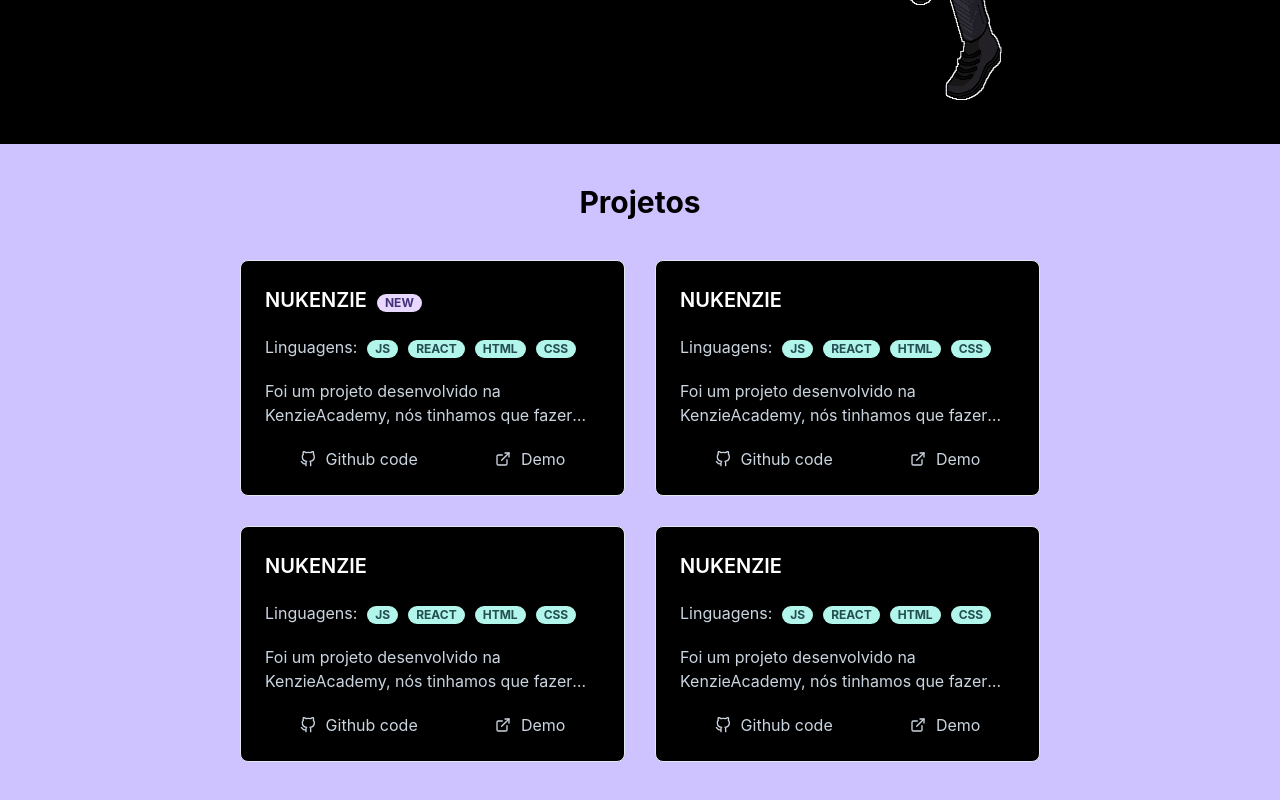
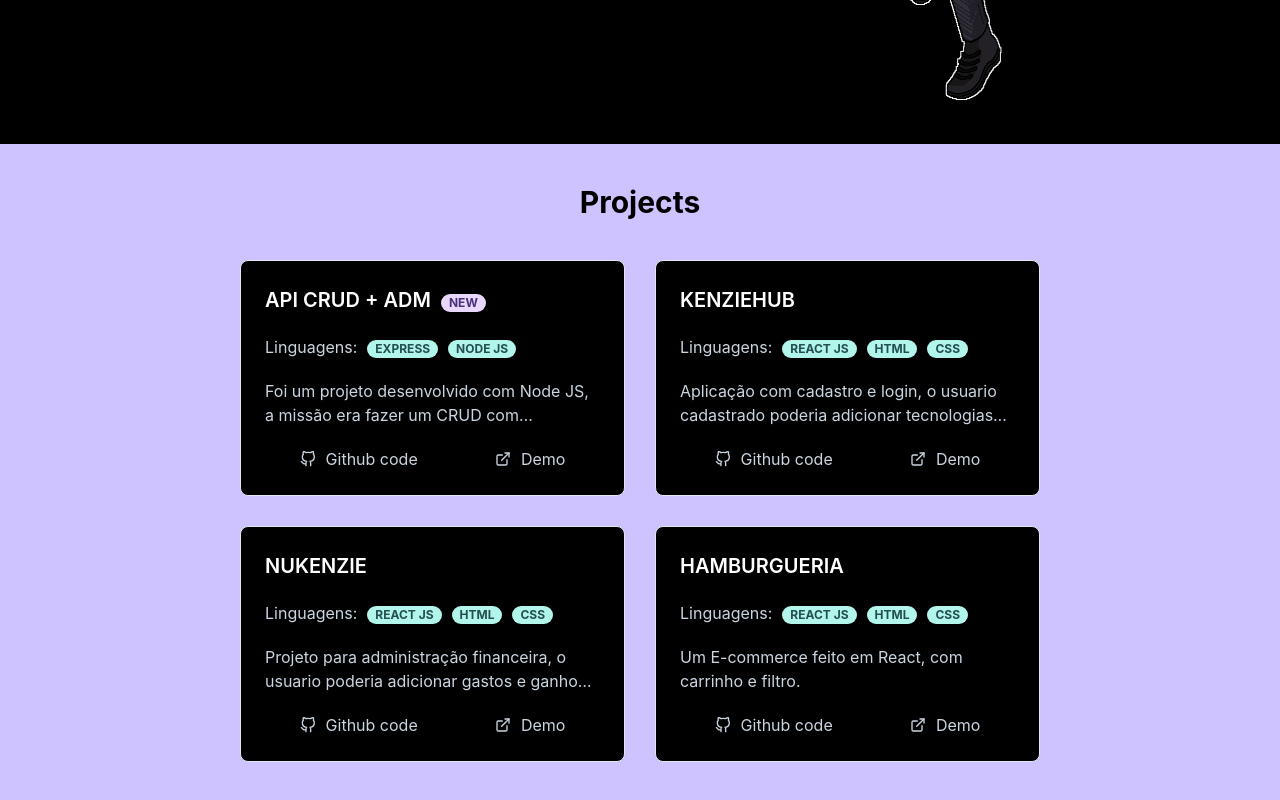
Before and after one commit to KAeHM/my-portfolio, a React (Create React App) app: page / in a window 1280 px wide. Shown: the part 2016-2816 px from the top of the page. Built offline with nearby package versions, Linux system fonts and the light colour scheme.

Commit message:
feat: termino da tradução para ingles e implementação de projetos.

```diff
--- a/src/components/Card/index.jsx
+++ b/src/components/Card/index.jsx
@@ -2,7 +2,7 @@ import { Box, Badge, Stack } from "@chakra-ui/react";
 import { FiGithub, FiExternalLink } from "react-icons/fi";
 
 function Card({ elem }) {
-  let { title, shouldNew, languages, description } = elem;
+  let { title, shouldNew, languages, description, gitLink, demo } = elem;
 
   return (
     <Box
@@ -49,6 +49,7 @@ function Card({ elem }) {
         </Box>
 
         <Stack justifyContent={"space-around"} direction={"row"}>
+          <a rel="noreferrer" target="_blank" href={gitLink}>
             <Box
               cursor={"pointer"}
               alignItems={"center"}
@@ -59,7 +60,8 @@ function Card({ elem }) {
               <FiGithub />
               Github code
             </Box>
-
+          </a>
+          <a rel="noreferrer" target="_blank" href={demo}>
             <Box
               cursor={"pointer"}
               alignItems={"center"}
@@ -70,6 +72,7 @@ function Card({ elem }) {
               <FiExternalLink />
               Demo
             </Box>
+          </a>
         </Stack>
       </Box>
     </Box>
--- a/src/components/Projects/index.jsx
+++ b/src/components/Projects/index.jsx
@@ -19,7 +19,7 @@ function Projects({ activeLanguage }) {
       className={"projects"}
     >
       <Heading fontSize={"3xl"} color={"black"}>
-        Projetos
+        {activeLanguage === "Portuguese" ? "Projetos" : "Projects"}
       </Heading>
 
       <Box display={"flex"} gap={"30px"} flexWrap={"wrap"} maxW={"800px"}>
--- a/src/components/Technologies/index.jsx
+++ b/src/components/Technologies/index.jsx
@@ -37,7 +37,7 @@ function Technologies({ activeLanguage }) {
           direction={"row"}
         >
           <Heading as={"h2"} color={"white"} fontSize={"3xl"}>
-            Tecnologias
+            {activeLanguage.techs && activeLanguage.techs.text1}
           </Heading>
         </Stack>
 
--- a/src/sources/languages.js
+++ b/src/sources/languages.js
@@ -81,33 +81,31 @@ const languages = [
       is my favorite thing to do: to create.`,
     },
     techs: {
-      text1: "Tecnologias",
+      text1: "Technologies",
       0: {
         img: charJS,
-        description: `JavaScript é a linguagem que mais domino atualmente,
-        considero ter uma boa lógica para resolver problemas mais complexos. Como eu estou lidando mais com o front,
-        não senti em nenhum momento em que minha lógica foi desafiada. Eu estudo essa linguagem à aproximadamente 8 meses.
-        Desenvolvi a lógica de programação rapidamente por causa da minha experiência com Python`,
+        description: `JavaScript is the language that I know most,
+        I consider to have a good logic to solve more complex problems. As I am working more with the front,
+        I did not feel that my logic was challenged. I've been studying this language for 8 mouths.
+        I developed my programming logic quickly because of my python experience.`,
       },
       1: {
         img: charHtml,
-        description: `Como estudante de JavaScript, não poderia ficar sem elas, e com essas,
-        fiquei ciente do que um boa página deve ter. Pratiquei bastante as semanticas de HTML,
-        para utilizar as tags de acordo com a acessibilidade do usuário.No CSS treinei bastante responsividade,
-        todos os projetos que eu fiz depois de aprender o conceito mobile First, foram feitos para celular e
-        desktop. Também tenho um pouco de conhecimento em UI e UX, mas somente o básico.`,
+        description: `As a JavaScript student, I couldn't do whitout them and with these, I became aware of what a good
+        page should have. I practiced HTML semantics a lot, to use tags according to user accessibility. In CSS, I trained a lot
+        of responsiveness, all the projects I did after learning the Mobile First concept were made for mobile and desktop. I also
+        have some UI and UX knowledge, but only the basics.`,
       },
       2: {
         img: charReact,
-        description: `React é meu amorzinho atualmente, gosto muito de codar. Já fiz alguns projetos em DOM,
-        mas depois que vim para o React, não quero mais sair. Aprendi diversas libs durante minha jornada, as principais foram:
-        Redux, Context, Framer-Motion, Chacka UI, Material UI, Styled-Components, Axios, e diversas outras
-        que demorariam um tempo para citar.`,
+        description: `React is my love these days, I really like coding. I've done some projects in DOM, but after I came to React,
+        I do not want to leave anymore. I learned several libs during my journey, the main ones were: Redux, Context, Framer-Motion,
+        Chackra UI, Material UI, Styled-Components, Axios, and several others that would take a while to mention.`,
       },
       3: {
         img: charNode,
-        description: `Agora que eu me formei no front, estou indo para o Full-Stack. Comecei no node a uma semana atrás, a caminho
-        do Full-Stack, estou gostando bastante e já construi uma API de um CRUD.`,
+        description: `Now that I've graduated from the front, I am moving to Full-Stack. I started on node a week ago, on my way to
+        Full-Stack, I am really enjoying it and I've already built an API of a CRUD.`,
       },
     },
   },
--- a/src/sources/techs.js
+++ b/src/sources/techs.js
@@ -1,39 +1,38 @@
 const techs = [
   {
-    title: "NuKenzie",
+    title: "API CRUD + ADM",
     shouldNew: true,
-    languages: ["JS", "React", "HTML", "CSS"],
+    languages: ["Express", "Node JS"],
     description:
-      "Foi um projeto desenvolvido na KenzieAcademy, nós tinhamos que fazer um ambiente para um dev.",
-    gitLink: "",
-    demo: "",
+      "Foi um projeto desenvolvido com Node JS, a missão era fazer um CRUD com permissão de ADM",
+    gitLink: "https://github.com/KAeHM/API-CRUD",
+    demo: "https://github.com/KAeHM/API-CRUD",
+  },
+  {
+    title: "KenzieHub",
+    shouldNew: false,
+    languages: ["React JS", "HTML", "CSS"],
+    description:
+      "Aplicação com cadastro e login, o usuario cadastrado poderia adicionar tecnologias na sua lista de aprendidas e o nível dela",
+    gitLink: "https://github.com/KAeHM/KenzieHub",
+    demo: "https://kenzie-hub-sand-pi.vercel.app/",
   },
   {
     title: "NuKenzie",
     shouldNew: false,
-    languages: ["JS", "React", "HTML", "CSS"],
+    languages: ["React JS", "HTML", "CSS"],
     description:
-      "Foi um projeto desenvolvido na KenzieAcademy, nós tinhamos que fazer um ambiente para um dev.",
-    gitLink: "",
-    demo: "",
+      "Projeto para administração financeira, o usuario poderia adicionar gastos e ganhos e remove-los.",
+    gitLink: "https://github.com/KAeHM/NuKenzie",
+    demo: "https://nu-kenzie-3s5gqu3me-kaehm.vercel.app/",
   },
   {
-    title: "NuKenzie",
+    title: "Hamburgueria",
     shouldNew: false,
-    languages: ["JS", "React", "HTML", "CSS"],
-    description:
-      "Foi um projeto desenvolvido na KenzieAcademy, nós tinhamos que fazer um ambiente para um dev.",
-    gitLink: "",
-    demo: "",
-  },
-  {
-    title: "NuKenzie",
-    shouldNew: false,
-    languages: ["JS", "React", "HTML", "CSS"],
-    description:
-      "Foi um projeto desenvolvido na KenzieAcademy, nós tinhamos que fazer um ambiente para um dev.",
-    gitLink: "",
-    demo: "",
+    languages: ["React JS", "HTML", "CSS"],
+    description: "Um E-commerce feito em React, com carrinho e filtro.",
+    gitLink: "https://github.com/KAeHM/Hamburgueria",
+    demo: "https://hamburgueria-puce.vercel.app/",
   },
 ];
 
```
Lines whose indentation alone changed are shown as unchanged.
